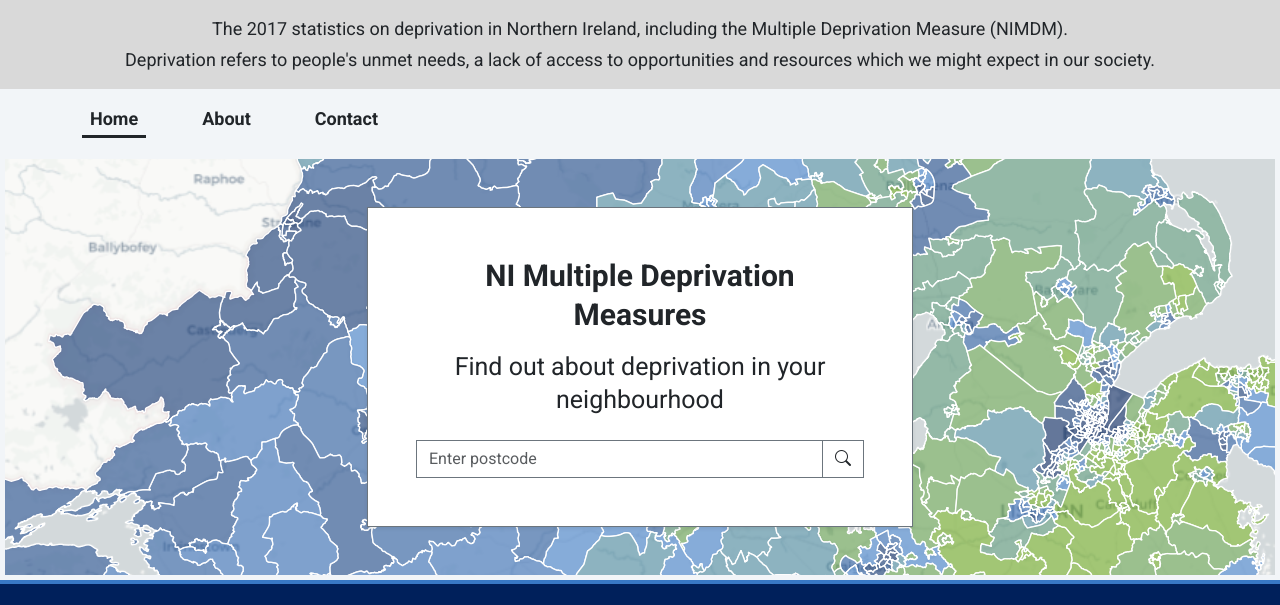
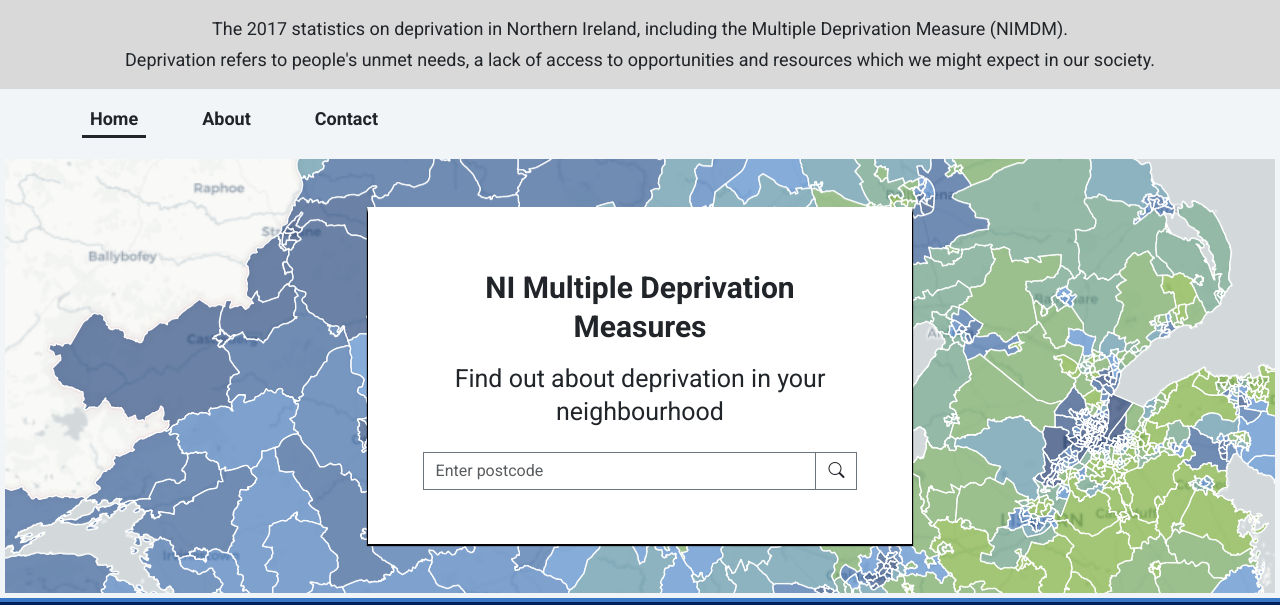
Before and after one commit to NISRA-Data-Office/deprivation-lookup, a plain HTML site: page docs/index.html in a window 1280 px wide. Shown: the part 95-700 px from the top of the page. Drawn offline with nearby package versions, Linux system fonts and the light colour scheme.

Commit message:
Hover over home page box styling.

```diff
--- a/docs/assets/css/styles.css
+++ b/docs/assets/css/styles.css
@@ -529,6 +529,20 @@ thead th {
   margin-bottom: 1.5rem;
 }
 
+.index-box {
+  background-color: #ffffff;
+  border: 1px solid #000;
+  border-top: 6px solid transparent;
+  box-shadow: 0 1px 1px 0 rgb(0 0 0);
+  padding: 10%;
+  text-align: center;
+}
+
+.index-box:hover {
+  border-top: 6px solid;
+  border-top-color: #68a41e;
+}
+
 .rank-scale-labels {
     display: grid;
     grid-template-columns: 1fr auto 1fr;
--- a/docs/index.html
+++ b/docs/index.html
@@ -20,7 +20,7 @@
       <div class="row justify-content-center">
         <div class="col-12 col-md-8 col-lg-6">
 
-        <div class="bg-white border border-secondary shadow-sm p-md-5 text-center">
+        <div class="index-box">
 
           <h1 class="mb-3">NI Multiple Deprivation Measures</h1>
 
```
